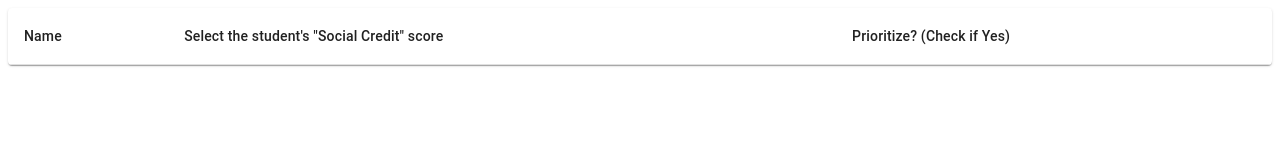
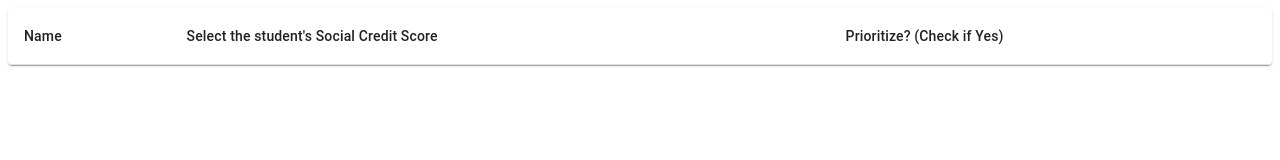
Before and after one commit to ArjunVenat/MTC-Scheduler-Client, a Next.js app: page /ParameterTable in a window 1280 px wide. Shown: the top 160 px of the page. Built offline with nearby package versions, Linux system fonts and the light colour scheme.

Commit message:
preparing to deploy to vm server

```diff
--- a/pages/ParameterTable.tsx
+++ b/pages/ParameterTable.tsx
@@ -89,8 +89,6 @@ const ParameterTable: React.FC<MyTableProps> = ({ fileData, onChange, isCleanedU
           setData(rows);
         } catch (error) {
           console.error('Error parsing Excel file:', error);
-          // Handle the error gracefully, e.g., display a user-friendly message or reset the state
-          // You might display a notification to the user indicating that there was an issue with the file
         }
       };
 
@@ -123,7 +121,7 @@ const ParameterTable: React.FC<MyTableProps> = ({ fileData, onChange, isCleanedU
         <TableHead>
           <TableRow>
             <TableCell>Name</TableCell>
-            <TableCell>Select the student's "Social Credit" score</TableCell>
+            <TableCell>Select the student's Social Credit Score</TableCell>
             <TableCell>Prioritize? (Check if Yes)</TableCell>
           </TableRow>
         </TableHead>
@@ -133,7 +131,7 @@ const ParameterTable: React.FC<MyTableProps> = ({ fileData, onChange, isCleanedU
               <TableCell>{row.name}</TableCell>
               <TableCell>
                 <FormControl component="fieldset">
-                  <FormLabel component="legend">"Social Credit" Score</FormLabel>
+                  <FormLabel component="legend">Social Credit Score</FormLabel>
                   <RadioGroup row>
                     {[1, 2, 3, 4, 5].map((value) => (
                       <FormControlLabel
```
